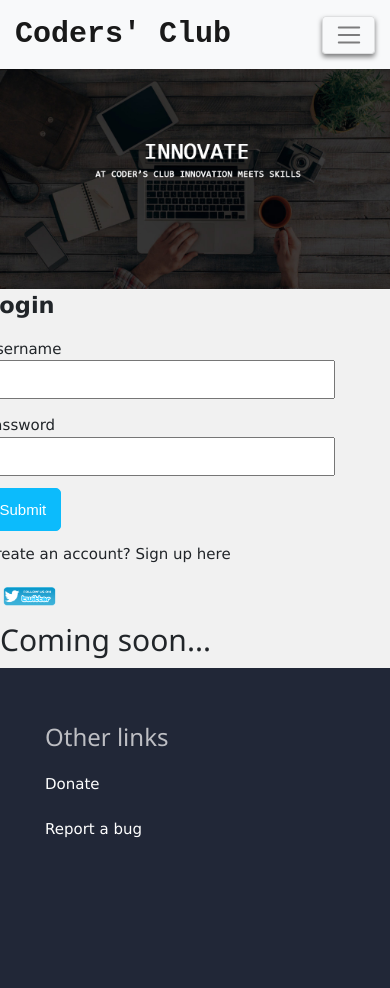
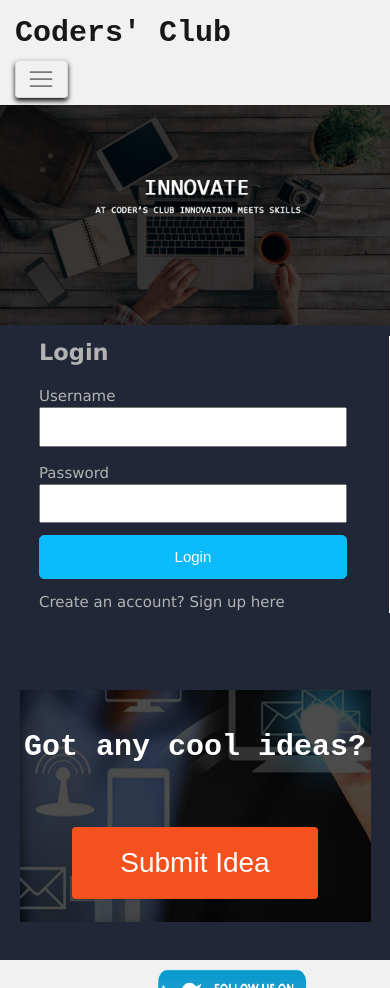
Before and after one commit to rai-harshit/ccw, a PHP site: page /ccw/ in a window 390 px wide; the page is wider, and only the part inside the window is pictured. Shown: the top 988 px of that part. Run offline with PHP 8.4, Linux system fonts and the light colour scheme; some libraries are stand-ins or nearby versions.

Commit message:
Home Mobile-Ready

```diff
--- a/blog_upload.php
+++ b/blog_upload.php
@@ -26,7 +26,7 @@ else
 		{
 			//print_r($_POST);
 			$roll_no = $_SESSION['rn'];
-			$author = $_SESSION['name'];
+			$author = $_SESSION['uname'];
 			$title = $_POST['title'];
 			$content = $_POST['content'];
 			//print_r($_POST);
--- a/index.css
+++ b/index.css
@@ -1,9 +1,5 @@
 body {
     background-color: rgb(241, 241, 241);
-}
-
-.float {
-    width:100% !important;
 }
 
 .starter-template {
@@ -26,11 +22,11 @@ ul.navbar-nav mr-auto {
 }
 
 a.nav-link {
-    color: #212737;
+    color: #212737 !important;
 }
 
 a.nav-link:hover {
-    color: #0cbbfc;
+    color: #0cbbfc !important;
     vertical-align: baseline;
 }
 
@@ -93,10 +89,10 @@ legend {
 }
 
 #signin-submit-section {
-    background: none repeat scroll 0 0 #212737;
+    background:  #212737;
     color: #b3b3b3;
     /*margin: 2em auto;*/
-    padding: 4em;
+    /*padding: 4em;*/
 }
 
 #sign-in {
@@ -111,8 +107,6 @@ input [type="text"],
 input [type="password"] {
     padding: 5px;
 }
-
-
 
 
 /****************************
@@ -196,9 +190,9 @@ input [type="password"] {
 
 
 .clearfix :after {
-    clear: both;
-    content: '';
-    display: block;
+    /*clear: both;*/
+    /*content: '';*/
+    /*display: block;*/
 }
 
 #footer-list {
--- a/index.php
+++ b/index.php
@@ -11,7 +11,7 @@
     <title>Home</title>
 
     <!-- Bootstrap core CSS -->
-    <link href="styles/bootstrap/css/bootstrap.css" rel="stylesheet" type="text/css">
+    <link rel="stylesheet" href="https://maxcdn.bootstrapcdn.com/bootstrap/4.0.0-beta.3/css/bootstrap.min.css" integrity="sha384-Zug+QiDoJOrZ5t4lssLdxGhVrurbmBWopoEl+M6BdEfwnCJZtKxi1KgxUyJq13dy" crossorigin="anonymous">
 
     <!--------------- CUSTOM CSS -------------->
     <link href="index.css" rel="stylesheet" type="text/css">
@@ -19,17 +19,68 @@
 
     <!------------ NORMALIZE CSS -------------->
     <link href="normalize.css" rel="stylesheet" type="text/css">
-
     <style type="text/css">
-        #login_form{
-            padding:0px;
+        input{
+            width:100%;
+        }
+        .signin_submit{
+            clear:both;
+        }
+        .login{
+            padding-right: 0%;
+            padding-left: 10%;
+            padding-top: 3%;
+            padding-bottom:0%;
+            position: relative;
+        }
+        .ideas{
+            background: #212737;
+            margin:5%;
+            position: relative;
+            color:#b3b3b3;
+            background: url(ps_image_7.jpg) 30% 20% no-repeat;
+            height:80%;
+        }
+        #gotideas{
+            color: white;
+            padding-top:10%;
+            font-weight: 800;
+            font-family:courier new,cursive;
+            font-size: 30px;
+            text-align: center;
+        }
+        #fancy_submit{
+            margin-left:15%;
+            /*margin-bottom: 5%;*/
+        }
+        .button{
+            width:70%;
+        }
+        #twitter_widget{
+            padding:5px;
+            width: 100%;
+            margin-top: 1%;
+        }
+        #footer{
+            height:100%;
+        }
+        h3{
+            text-align: center;
+            padding-top:5%;
+        }
+        #others{
+            padding-left: 5%;
+        }
+        #social-networks{
+            margin-top: 1%;
         }
     </style>
 </head>
 
 
 <body>
-    <div class='float' style="width:100% !important;padding:0px !important;">
+    <div class="home">
+
         <nav class="navbar navbar-expand-md bg-light navbar-light">
           <a class="navbar-brand" href="index.php">Coders' Club</a>
           <button class="navbar-toggler" type="button" data-toggle="collapse" data-target="#collapsibleNavbar" style="box-shadow: 0px 3px 5px">
@@ -57,10 +108,12 @@
         </nav>
 
 
-        <!--------SLIDER------------>
-        <!----------APPLY OVERLAY HERE PLEASE---------->
-        <div class="float" style="width: 100% !important">
-                <img class="mySlides" src="image_code1.jpg" style="width:100%;height: 100%;position: relative;list-style-type: none">
+        <!--------SLIDER----------->
+        <!-------------------------
+        ---------APPLY OVERLAY HERE PLEASE---------->
+        <div class="slider">
+            <div style="width:100%;margin-right: 0px;padding-right: 0px">
+                <img class="mySlides" src="image_code1.jpg" style="width: 100%;height: 100%;position: relative;list-style-type: none">
                 <div class="overlay">
                     <!--p class="slider-data">Lorem Ipsum</p-->
                 </div>
@@ -71,6 +124,7 @@
                 <img class="mySlides" src="ps_image1.jpg" style="width: 100%;height: 100%;position: relative;list-style-type: none">
                 <div class="overlay">
                     <!--p class="slider-data">Lorem Ipsum</p-->
+                </div>
             </div>
         </div>
 
@@ -97,44 +151,78 @@
 
 
         <!--SIGN IN-->
-        <div class="row">
-            <div class="col-md-6" id='login_form'>
-                <form style="width:100%">
+        <div class="signin_submit">
+        <div class="row" style="background:#212737 !important;">
+            <!-- <div class="col-md-6" style="background:  #212737;color: #b3b3b3;"> -->
+            <div class="col-md-6" style="background: #212737;color: #b3b3b3;">
+                <div class="login">
+                    <form name=login_form style="padding-right:12%; border-right:1px solid white">
                         <legend>Login</legend>
                         <label for="username">Username</label>
                         <input class="input" type="text" id="username" size="35">
                         <label for="password">Password</label>
                         <input class="input" type="password" id="password" size="35">
-                            <input type="submit" name="Submit" style="background: none repeat scroll 0 0 #0cbbfc;border:1px solid #0cbbfc;border-radius:5px;color: white;font-weight: 400;padding: 0.8em 0.9em;display: block;margin:0.8em 0em;">
+                        <input type="submit" name="Submit" value="Login" style="background: none repeat scroll 0 0 #0cbbfc;border:1px solid #0cbbfc;border-radius:5px;color: white;font-weight: 400;padding: 0.8em 0.9em;display: block;margin:0.8em 0em;">
                         <p id="sign-up"><a href="#">Create an account? Sign up here</a></p>
                     </form>
+                </div>
+            </div>
+            <div class="col-md-6" style="margin-top: 10%;clear:both">
+                <div class="ideas">
+                    <p id="gotideas">Got any cool ideas?</p>
+                    <!-- <small style="color: white;margin-left: 15%;font-size: 14px">Submit us your project ideas and we will turn them into reality. --></small>
+                    <div>
+                        <button class="button" id='fancy_submit'><span>Submit Idea</span></button>
+                    </div>
+                </div>
+            </div>
         </div>
     </div>
 
 
 
+
+
+
+
+
+
         <!-------TWITTTTTEEEEEEEEEEERRRRRRRRRR------------>
-        <div id="twitter-post">
-            <img src="twitter_logo.png" width="15%" height="5%">
-            <div id="tweet-">
-                <h2>Coming soon...</h2>
+        <div id="twitter_widget">
+            <div style="width:auto;margin-left: 40%">
+                <img src="twitter_logo.png" width="150px" height="75px">
+                <div id="tweet">
+                    <h4><b>Coming soon...</b></h4>
+                </div>
             </div>
         </div>
 
         <!-----------FOOTER------------>
         <div id="footer">
-            <div class="clearfix">
-                <div id="footer-list">
+            <div class="row">
+                <div class="col-md-6" id="other_links">
                     <h3>Other links</h3>
-                    <li><a href="#" style="text-decoration: none;color: white">Donate</a></li>
-                    <li><a href="#" style="text-decoration: none;color: white">Report a bug</a></li>
+                    <div class="row">
+                        <div class="col-md-6">
+                            <ul>
+                                <li id="others"><a href="#" style="text-decoration: none;color: white">Donate</a></li>
+                                <li id="others"><a href="#" style="text-decoration: none;color: white">Leaderboard</a></li>
+                            </ul>
                         </div>
-                <div id="location">
-                    <h3>Find us at</h3>
-                    <iframe width="600" height="450" frameborder="0" style="border:0;height: 22em;width: 37em" src="https://www.google.com/maps/embed/v1/place?q=place_id:ChIJq8XY4MrG5zsR2KIsZh1I9Ls&key=AIzaSyCS9ABZV-9Z6I4IqbZ0NGnKapD60xjMmiE" allowfullscreen></iframe>
+                        <div class='col-md-6'>
+                            <ul>
+                                <li id="others"><a href="#" style="text-decoration: none;color: white">Report a Bug</a>
+                                <li id="others"><a href="#" style="text-decoration: none;color: white">FAQs</a></li>
+                            </ul>
                         </div>
                     </div>
-            <div id="social-networks">
+                </div>
+                <div class="col-md-6" id="find_us" >
+                    <h3>Find us at</h3>
+                     <iframe width="600" height="400" frameborder="0" src="https://www.google.com/maps/embed/v1/place?q=place_id:ChIJq8XY4MrG5zsR2KIsZh1I9Ls&key=AIzaSyCS9ABZV-9Z6I4IqbZ0NGnKapD60xjMmiE" allowfullscreen></iframe>
+                </div>
+            </div>
+            <div class='col-md-12' id="social-networks">
                 <a href="https://twitter.com/FCRITcodersclub" style="text-decoration: none">
                     <div id="twitter" class="social-sprites"></div>
                 </a>
@@ -148,12 +236,11 @@
                     <div id="linkedin" class="social-sprites"></div>
                 </a>
             </div>
-            <div id="make">
-                <small>&lt;Made by Coder's club&copy;, FCRIT/&gt;</small></i>
+            <div class="col-md-12" id="make">
+                <small>&lt;Made by Coders' Club&copy;,FCRIT/&gt;</small></i>
             </div>
            </div>
-    </div>
-    <!-- /.container -->
+        <!-- /.container
 
 
         <!-- Bootstrap core JavaScript
@@ -163,7 +250,7 @@
         <script src="https://cdnjs.cloudflare.com/ajax/libs/popper.js/1.12.9/umd/popper.min.js " integrity="sha384-ApNbgh9B+Y1QKtv3Rn7W3mgPxhU9K/ScQsAP7hUibX39j7fakFPskvXusvfa0b4Q " crossorigin="anonymous "></script>
         <script src="https://maxcdn.bootstrapcdn.com/bootstrap/4.0.0-beta.3/js/bootstrap.min.js " integrity="sha384-a5N7Y/aK3qNeh15eJKGWxsqtnX/wWdSZSKp+81YjTmS15nvnvxKHuzaWwXHDli+4 " crossorigin="anonymous "></script>
 
-
+    </div>
 </body>
 
 </html>
--- a/project_request.php
+++ b/project_request.php
@@ -55,7 +55,7 @@ else
 	<div class="float">
 		<div class="page_heading">
 			<h1>
-				Contact Us
+				Project Request
 			</h1>
 		</div>
 		<div id="message_for_clients">
```
Also changed, not shown: h.php (added, +71 -0 lines), twitter_logo.png. Lines whose indentation alone changed are shown as unchanged.
